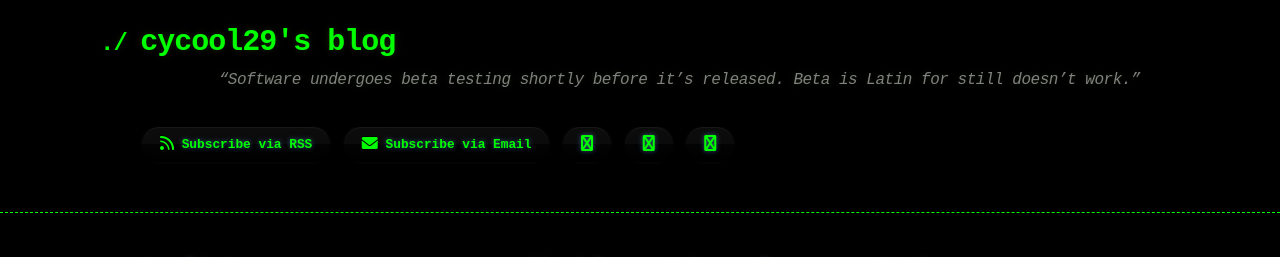
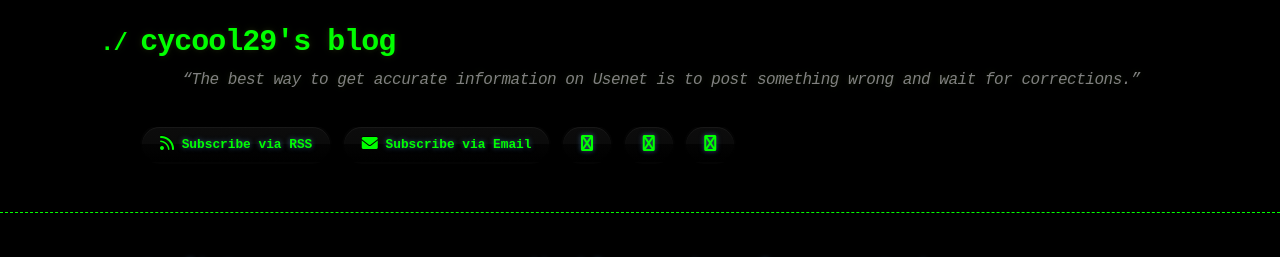
Before and after one commit to cycool29/cycool29.github.io, a Jekyll site: the page built from index.md, in a window 1280 px wide and 900 px high. Shown: the top 257 px of the window. Built offline with Jekyll 4.4.1, drawn with Linux system fonts in a browser that asks for light colours; a style sheet for code colours, icons or effects is not loaded.

Commit message:
Update quotes

```diff
--- a/_config.yml
+++ b/_config.yml
@@ -1,5 +1,5 @@
 title: cycool29's blog
-description: "“Software undergoes beta testing shortly before it’s released. Beta is Latin for still doesn’t work.” "
+description: "“The best way to get accurate information on Usenet is to post something wrong and wait for corrections.” "
 bio: A high school student. Intermediate in Python, Git, Bash. Learning JavaScript. He/Him. "
 author: cycool29
 url: https://cycool29.github.io
```
